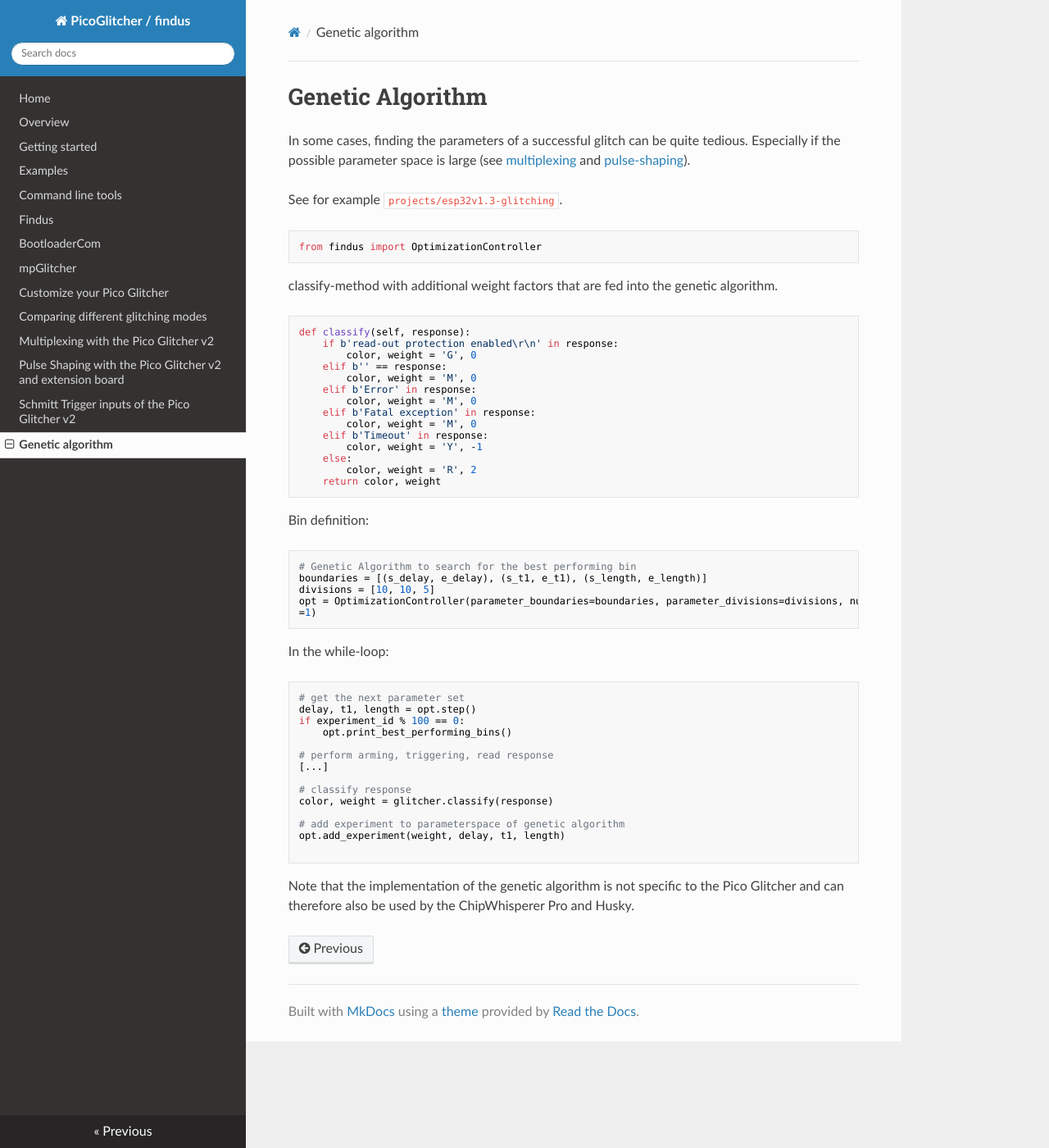
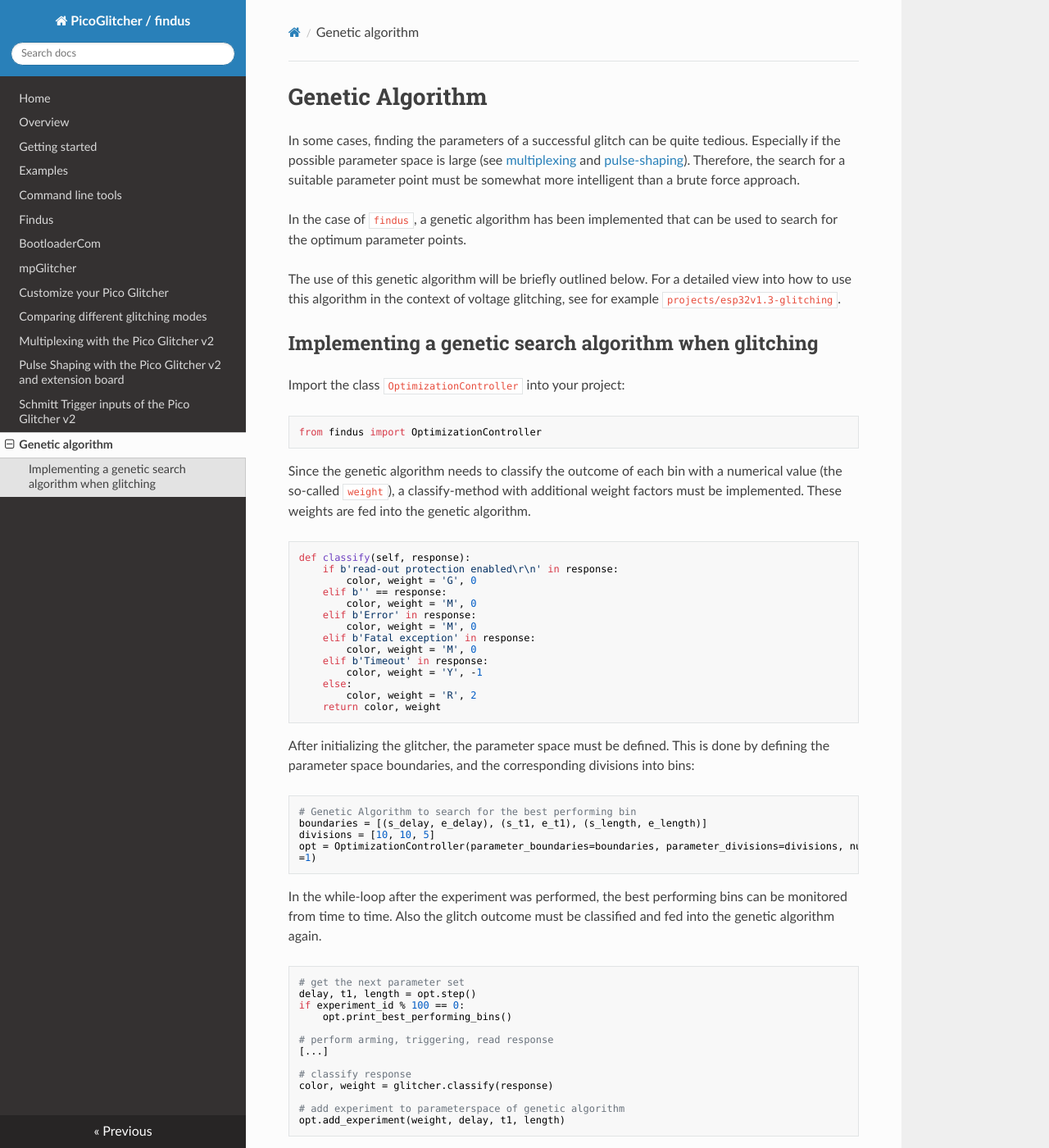
Before and after one commit to MKesenheimer/fault-injection-library, an MkDocs documentation site: the page built from docs/genetic.md, in a window 1280 px wide and 1400 px high. Shown: the whole window at 82% size. Built offline with MkDocs 1.6.1, drawn with Linux system fonts in a browser that asks for light colours; nearby versions of some CDN libraries; some of the changed text lies outside the part shown.

Commit message:
Documentation of OptimizationController

````diff
--- a/docs/genetic.md
+++ b/docs/genetic.md
@@ -2,14 +2,22 @@
 
 In some cases, finding the parameters of a successful glitch can be quite tedious.
 Especially if the possible parameter space is large (see [multiplexing](multiplexing.md) and [pulse-shaping](pulse_shaping.md)).
+Therefore, the search for a suitable parameter point must be somewhat more intelligent than a brute force approach.
 
-See for example `projects/esp32v1.3-glitching`.
+In the case of `findus`, a genetic algorithm has been implemented that can be used to search for the optimum parameter points.
+
+The use of this genetic algorithm will be briefly outlined below. For a detailed view into how to use this algorithm in the context of voltage glitching, see for example `projects/esp32v1.3-glitching`.
+
+## Implementing a genetic search algorithm when glitching
+
+Import the class `OptimizationController` into your project:
 
 ```python
 from findus import OptimizationController
 ```
 
-classify-method with additional weight factors that are fed into the genetic algorithm.
+Since the genetic algorithm needs to classify the outcome of each bin with a numerical value (the so-called `weight`), a classify-method with additional weight factors must be implemented.
+These weights are fed into the genetic algorithm.
 ```python
 def classify(self, response):
     if b'read-out protection enabled\r\n' in response:
@@ -27,7 +35,7 @@
     return color, weight
 ```
 
-Bin definition:
+After initializing the glitcher, the parameter space must be defined. This is done by defining the parameter space boundaries, and the corresponding divisions into bins:
 ```python
 # Genetic Algorithm to search for the best performing bin
 boundaries = [(s_delay, e_delay), (s_t1, e_t1), (s_length, e_length)]
@@ -36,7 +44,7 @@
 =1)
 ```
 
-In the while-loop:
+In the while-loop after the experiment was performed, the best performing bins can be monitored from time to time. Also the glitch outcome must be classified and fed into the genetic algorithm again.
 ```python
 # get the next parameter set
 delay, t1, length = opt.step()
@@ -51,7 +59,10 @@
 
 # add experiment to parameterspace of genetic algorithm
 opt.add_experiment(weight, delay, t1, length)
-
 ```
 
+If implemented correctly (and with a suitable configuration of the `OptimizationController`) you should expect clustering experiments around successful glitches. See the figure below for an example output of a glitching campaign.
+
+![](images/genetic-algorithm-clustering.png)
+
 Note that the implementation of the genetic algorithm is not specific to the Pico Glitcher and can therefore also be used by the ChipWhisperer Pro and Husky.
````
Also changed, not shown: docs/images/genetic-algorithm-clustering.png (added), 1 other file.
